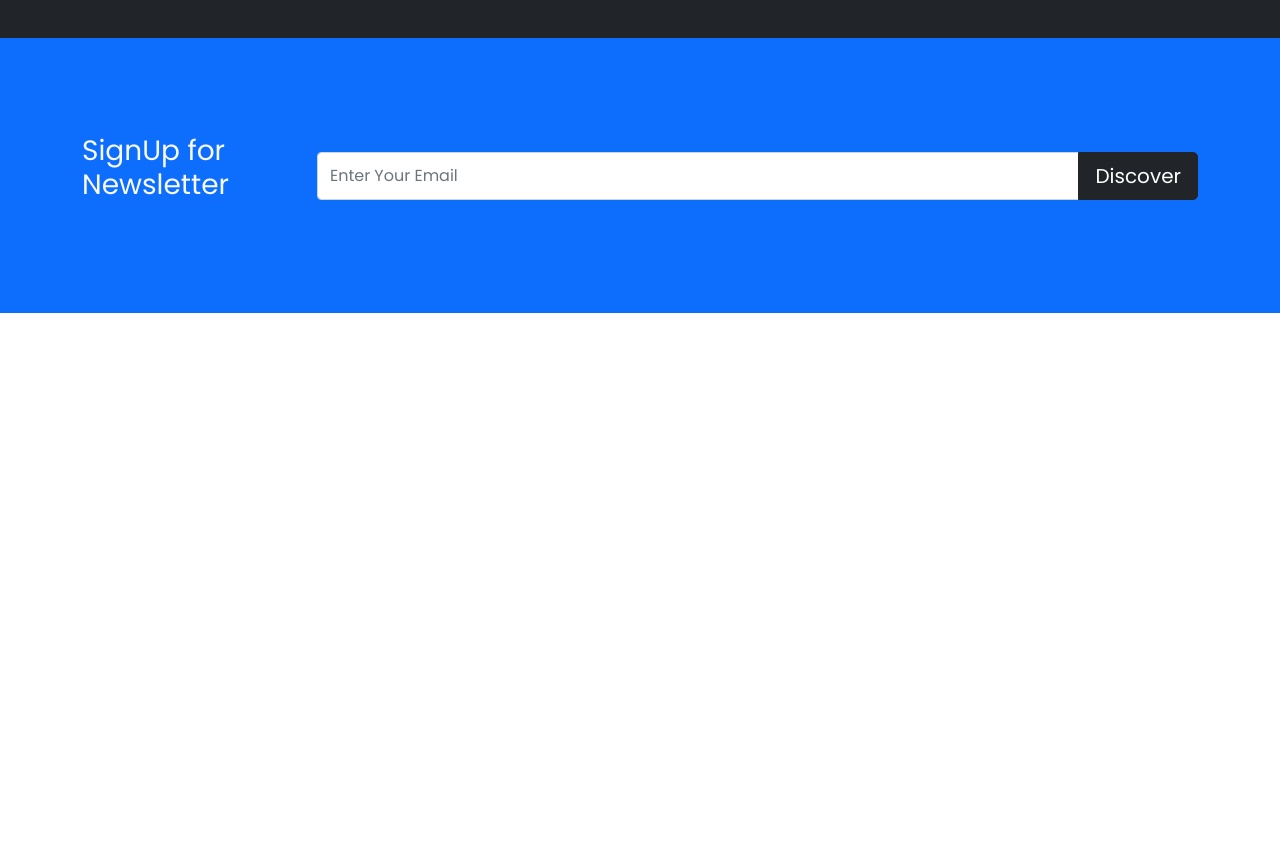
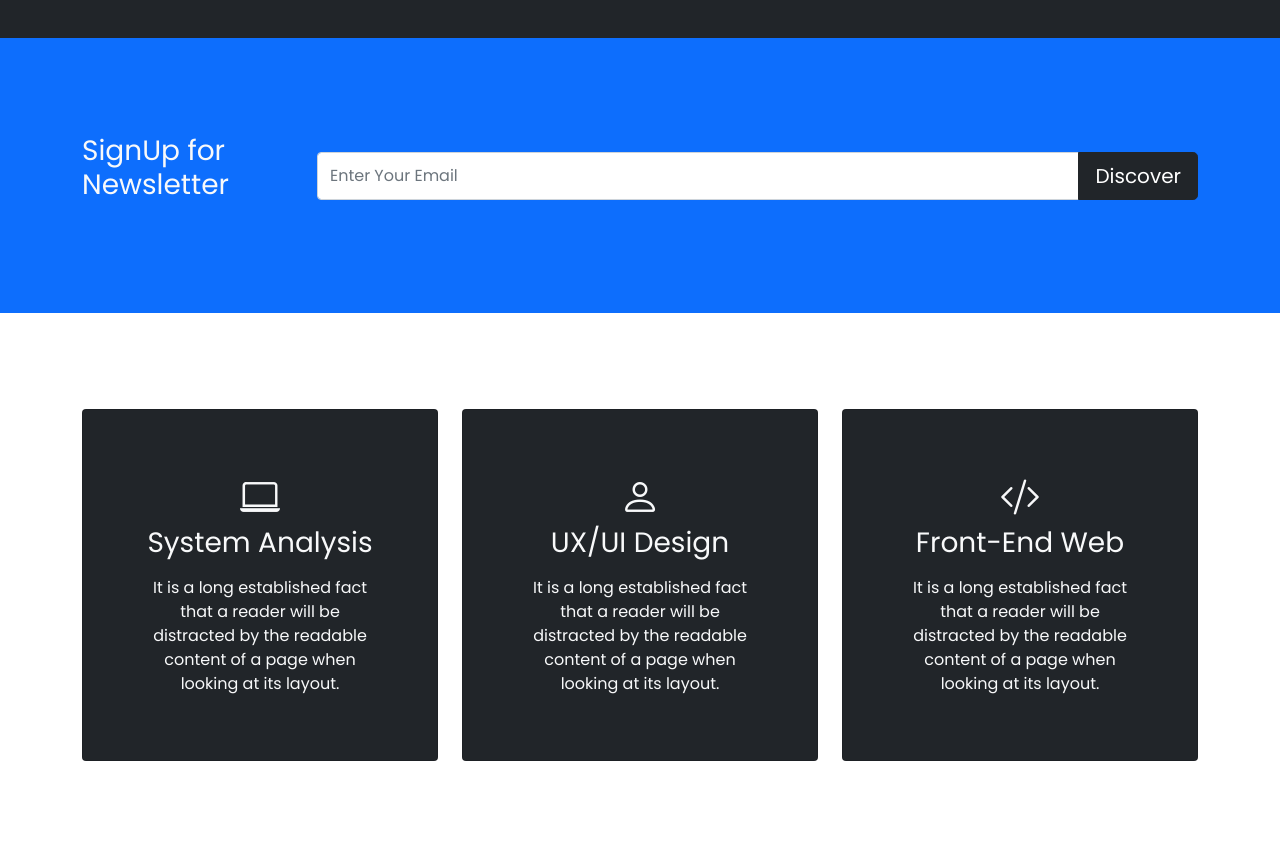
Before and after one commit to Mai-Elhajeen/CodeWeb, a plain HTML site: page index.html in a window 1280 px wide. Shown: the part 614-1471 px from the top of the page. Before the commit the page ends 927 px from the top, so only its background shows below. Drawn offline with nearby package versions, Linux system fonts and the light colour scheme.

Commit message:
upload services section

```diff
--- a/index.html
+++ b/index.html
@@ -9,10 +9,10 @@
 
     <link rel="shortcut icon" href="favicon.ico" type="image/x-icon" />
 
-    <!-- CSS link bootstrap -->
+    <!-- CSS links bootstrap -->
     <link href="https://cdn.jsdelivr.net/npm/bootstrap@5.0.2/dist/css/bootstrap.min.css" rel="stylesheet"
         integrity="sha384-EVSTQN3/azprG1Anm3QDgpJLIm9Nao0Yz1ztcQTwFspd3yD65VohhpuuCOmLASjC" crossorigin="anonymous" />
-
+    <link rel="stylesheet" href="https://cdn.jsdelivr.net/npm/bootstrap-icons@1.10.3/font/bootstrap-icons.css">
     <link rel="stylesheet" href="./style.css" />
 </head>
 
@@ -73,7 +73,7 @@
         <div class="container py-5">
             <div class="d-sm-flex align-items-center justify-content-between py-5">
                 <div>
-                    <h1>Become a Web Developer</h1>
+                    <h1>Become a <span class="text-warning">Web Developer</span></h1>
                     <h3 class="my-4">UX/UI Designer</h3>
                     <p class="lead my-4">
                         Lorem Ipsum is simply dummy text of the printing and typesetting industry. Lorem Ipsum has been the industry's standard dummy text ever since the 1500s.
@@ -106,6 +106,58 @@
     </section>
     <!-- end newsletter section -->
 
+    <!-- start services section -->
+    <section class="p-5" id="services">
+        <div class="container py-5">
+            <div class="row text-center g-4">
+                <div class="col-md">
+                    <div class="card bg-dark text-light p-5">
+                        <div class="card-body text-center">
+                            <div class="h1 mb-1">
+                                <i class="bi bi-laptop"></i>
+                            </div>
+                            <h3 class="card-title mb-3">
+                                System Analysis
+                            </h3>
+                            <p class="card-text">
+                                It is a long established fact that a reader will be distracted by the readable content of a page when looking at its layout.
+                            </p>
+                        </div>
+                    </div>
+                </div>
+                <div class="col-md">
+                    <div class="card bg-dark text-light p-5">
+                        <div class="card-body text-center">
+                            <div class="h1 mb-1">
+                                <i class="bi bi-person"></i>
+                            </div>
+                            <h3 class="card-title mb-3">
+                                UX/UI Design
+                            </h3>
+                            <p class="card-text">
+                                It is a long established fact that a reader will be distracted by the readable content of a page when looking at its layout.
+                            </p>
+                        </div>
+                    </div>
+                </div>
+                <div class="col-md">
+                    <div class="card bg-dark text-light p-5">
+                        <div class="card-body text-center">
+                            <div class="h1 mb-1">
+                                <i class="bi bi-code-slash"></i>
+                            </div>
+                            <h3 class="card-title mb-3">
+                                Front-End Web
+                            </h3>
+                            <p class="card-text">
+                                It is a long established fact that a reader will be distracted by the readable content of a page when looking at its layout.
+                            </p>
+                        </div>
+                    </div>
+                </div>
+            </div>
+        </div>
+    </section>
 
     <!-- JavaScript link bootstrap -->
     <script src="https://cdn.jsdelivr.net/npm/bootstrap@5.0.2/dist/js/bootstrap.bundle.min.js"
```
